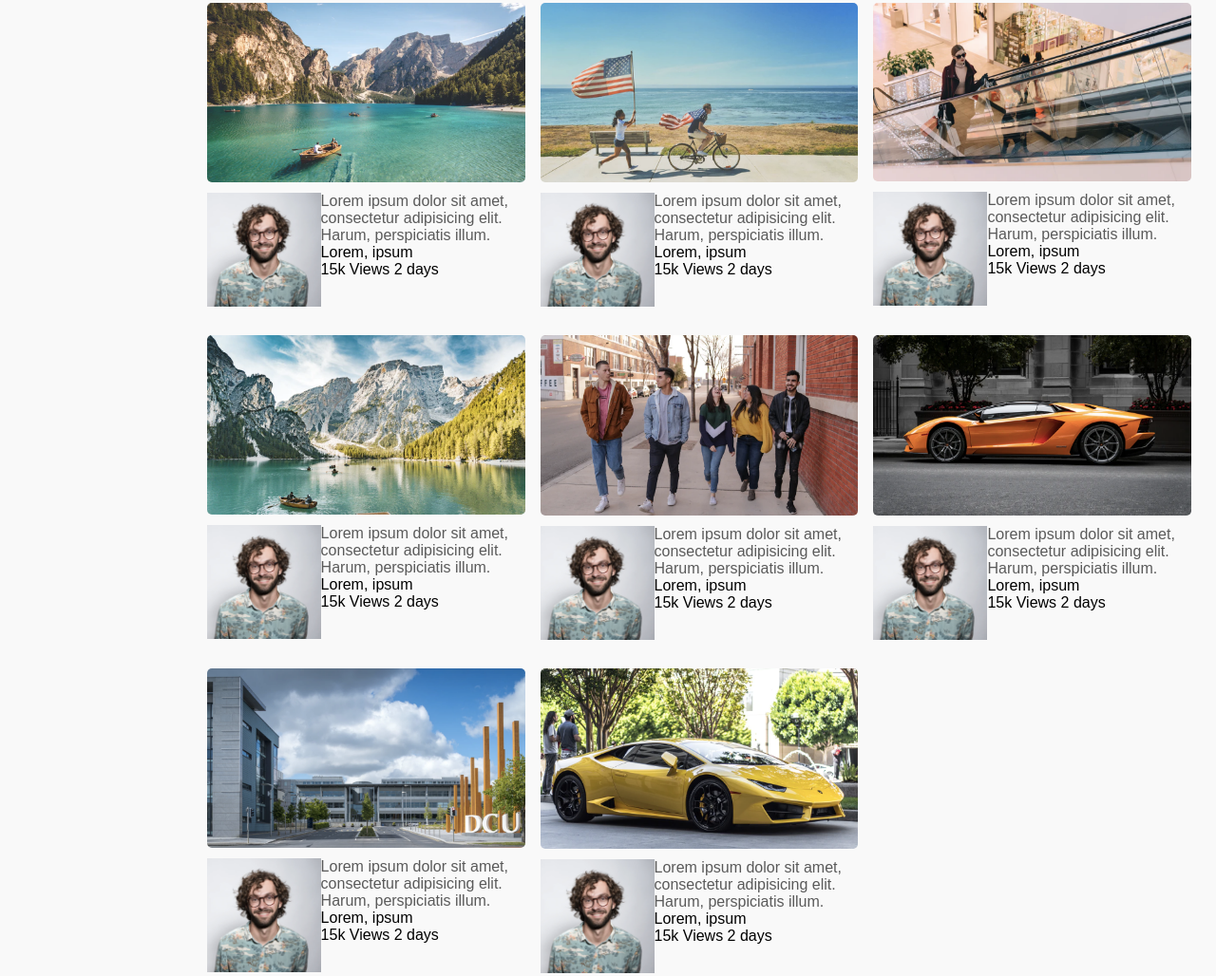
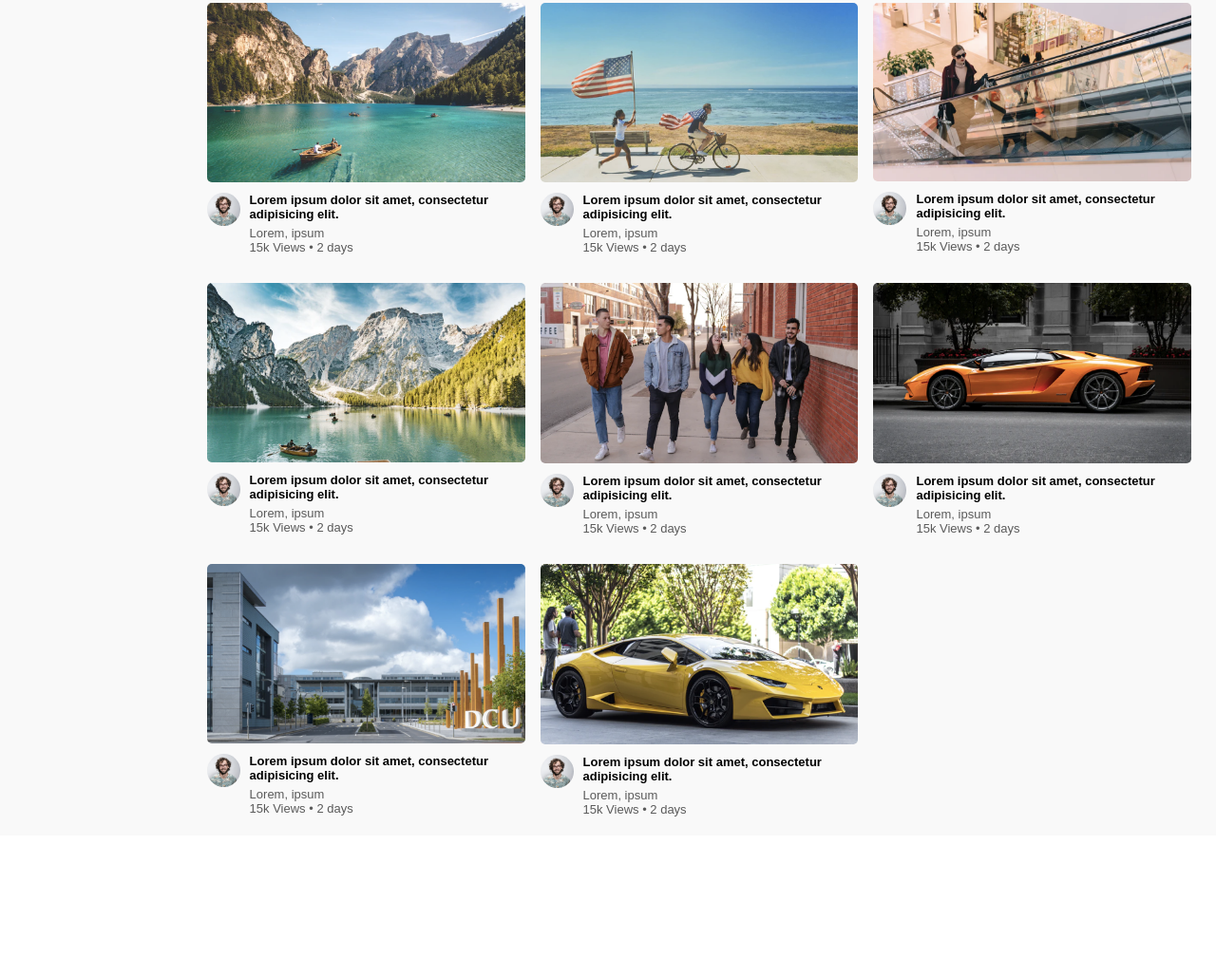
Before and after one commit to codeurient/metube, a plain HTML site: page index.html in a window 1280 px wide. Shown: the part 869-1897 px from the top of the page at 95% size. After the commit the page ends 1749 px from the top, so only its background shows below. Drawn offline with Linux system fonts and the light colour scheme.

Commit message:
large-container

```diff
--- a/index.html
+++ b/index.html
@@ -63,9 +63,9 @@
                 <div class="flex-div">
                     <img src="images/Jack.png">
                     <div class="vid-info">
-                        <a href="">Lorem ipsum dolor sit amet, consectetur adipisicing elit. Harum, perspiciatis illum.</a>
+                        <a href="">Lorem ipsum dolor sit amet, consectetur adipisicing elit.</a>
                         <p>Lorem, ipsum</p>
-                        <p>15k Views 2 days</p>
+                        <p>15k Views &bull; 2 days</p>
                     </div>
                 </div>
             </div>
@@ -74,9 +74,9 @@
                 <div class="flex-div">
                     <img src="images/Jack.png">
                     <div class="vid-info">
-                        <a href="">Lorem ipsum dolor sit amet, consectetur adipisicing elit. Harum, perspiciatis illum.</a>
+                        <a href="">Lorem ipsum dolor sit amet, consectetur adipisicing elit.</a>
                         <p>Lorem, ipsum</p>
-                        <p>15k Views 2 days</p>
+                        <p>15k Views &bull; 2 days</p>
                     </div>
                 </div>
             </div>
@@ -85,9 +85,9 @@
                 <div class="flex-div">
                     <img src="images/Jack.png">
                     <div class="vid-info">
-                        <a href="">Lorem ipsum dolor sit amet, consectetur adipisicing elit. Harum, perspiciatis illum.</a>
+                        <a href="">Lorem ipsum dolor sit amet, consectetur adipisicing elit.</a>
                         <p>Lorem, ipsum</p>
-                        <p>15k Views 2 days</p>
+                        <p>15k Views &bull; 2 days</p>
                     </div>
                 </div>
             </div>
@@ -96,9 +96,9 @@
                 <div class="flex-div">
                     <img src="images/Jack.png">
                     <div class="vid-info">
-                        <a href="">Lorem ipsum dolor sit amet, consectetur adipisicing elit. Harum, perspiciatis illum.</a>
+                        <a href="">Lorem ipsum dolor sit amet, consectetur adipisicing elit.</a>
                         <p>Lorem, ipsum</p>
-                        <p>15k Views 2 days</p>
+                        <p>15k Views &bull; 2 days</p>
                     </div>
                 </div>
             </div>
@@ -107,9 +107,9 @@
                 <div class="flex-div">
                     <img src="images/Jack.png">
                     <div class="vid-info">
-                        <a href="">Lorem ipsum dolor sit amet, consectetur adipisicing elit. Harum, perspiciatis illum.</a>
+                        <a href="">Lorem ipsum dolor sit amet, consectetur adipisicing elit.</a>
                         <p>Lorem, ipsum</p>
-                        <p>15k Views 2 days</p>
+                        <p>15k Views &bull; 2 days</p>
                     </div>
                 </div>
             </div>
@@ -118,9 +118,9 @@
                 <div class="flex-div">
                     <img src="images/Jack.png">
                     <div class="vid-info">
-                        <a href="">Lorem ipsum dolor sit amet, consectetur adipisicing elit. Harum, perspiciatis illum.</a>
+                        <a href="">Lorem ipsum dolor sit amet, consectetur adipisicing elit.</a>
                         <p>Lorem, ipsum</p>
-                        <p>15k Views 2 days</p>
+                        <p>15k Views &bull; 2 days</p>
                     </div>
                 </div>
             </div>
@@ -129,9 +129,9 @@
                 <div class="flex-div">
                     <img src="images/Jack.png">
                     <div class="vid-info">
-                        <a href="">Lorem ipsum dolor sit amet, consectetur adipisicing elit. Harum, perspiciatis illum.</a>
+                        <a href="">Lorem ipsum dolor sit amet, consectetur adipisicing elit.</a>
                         <p>Lorem, ipsum</p>
-                        <p>15k Views 2 days</p>
+                        <p>15k Views &bull; 2 days</p>
                     </div>
                 </div>
             </div>
@@ -140,9 +140,9 @@
                 <div class="flex-div">
                     <img src="images/Jack.png">
                     <div class="vid-info">
-                        <a href="">Lorem ipsum dolor sit amet, consectetur adipisicing elit. Harum, perspiciatis illum.</a>
+                        <a href="">Lorem ipsum dolor sit amet, consectetur adipisicing elit.</a>
                         <p>Lorem, ipsum</p>
-                        <p>15k Views 2 days</p>
+                        <p>15k Views &bull; 2 days</p>
                     </div>
                 </div>
             </div>
--- a/script.js
+++ b/script.js
@@ -1,6 +1,8 @@
 let menuIcon = document.querySelector(".menu-icon");
 let sidebar = document.querySelector(".sidebar");
+let container = document.querySelector(".container");
 
 menuIcon.onclick = function() {
     sidebar.classList.toggle("small-sidebar");
+    container.classList.toggle("large-container");
 }
--- a/srtyle.css
+++ b/srtyle.css
@@ -129,6 +129,11 @@ nav{
     padding-top: 20px;
     padding-bottom: 20px;
 }
+.large-container{
+    padding-left: 7%;
+}
+
+
 .banner{
     width: 100%;
 }
@@ -151,3 +156,18 @@ nav{
     align-items: flex-start;
     margin-top: 7px;
 }
+.vid-list .flex-div img{
+    width: 35px;
+    margin-right: 10px;
+    border-radius: 50%;
+}
+.vid-info{
+    color: #5a5a5a;
+    font-size: 13px;
+}
+.vid-info a{
+    color: #000;
+    font-weight: 600;
+    display: block;
+    margin-bottom: 5px;
+}
```
